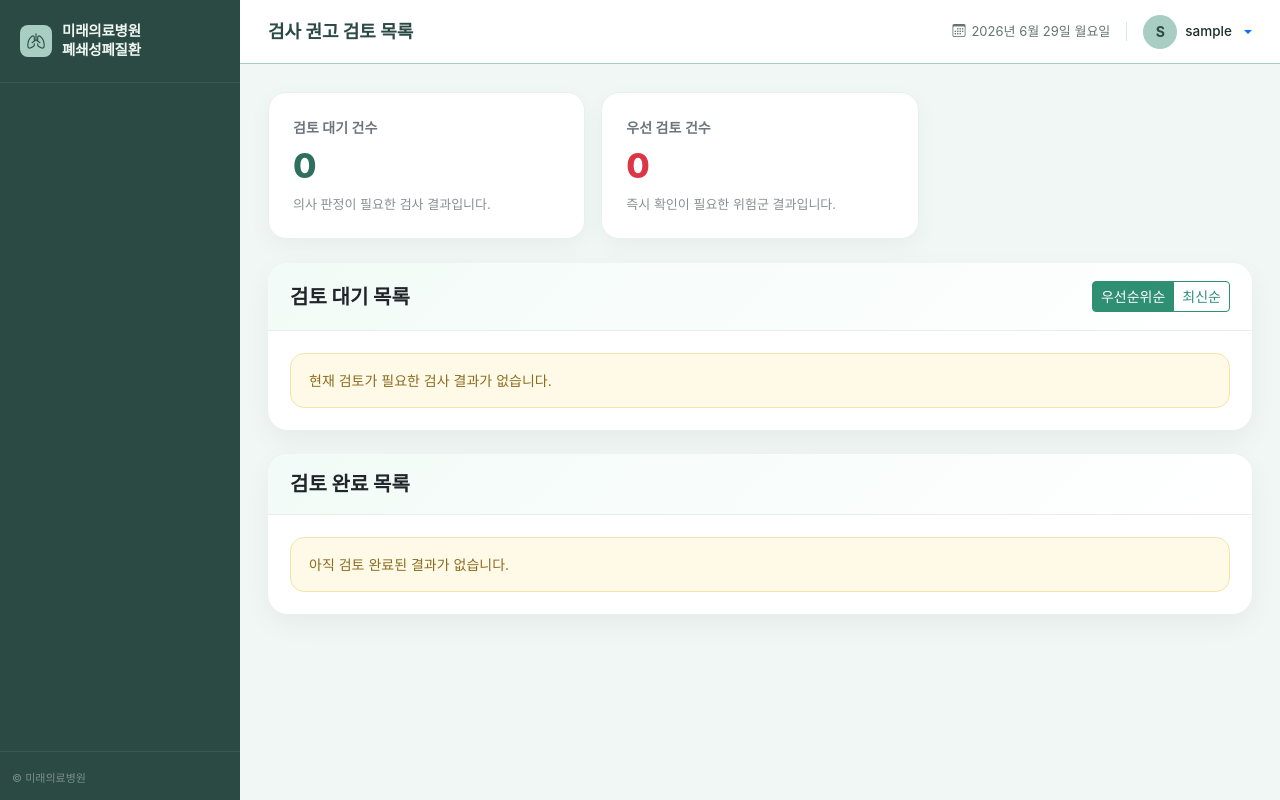
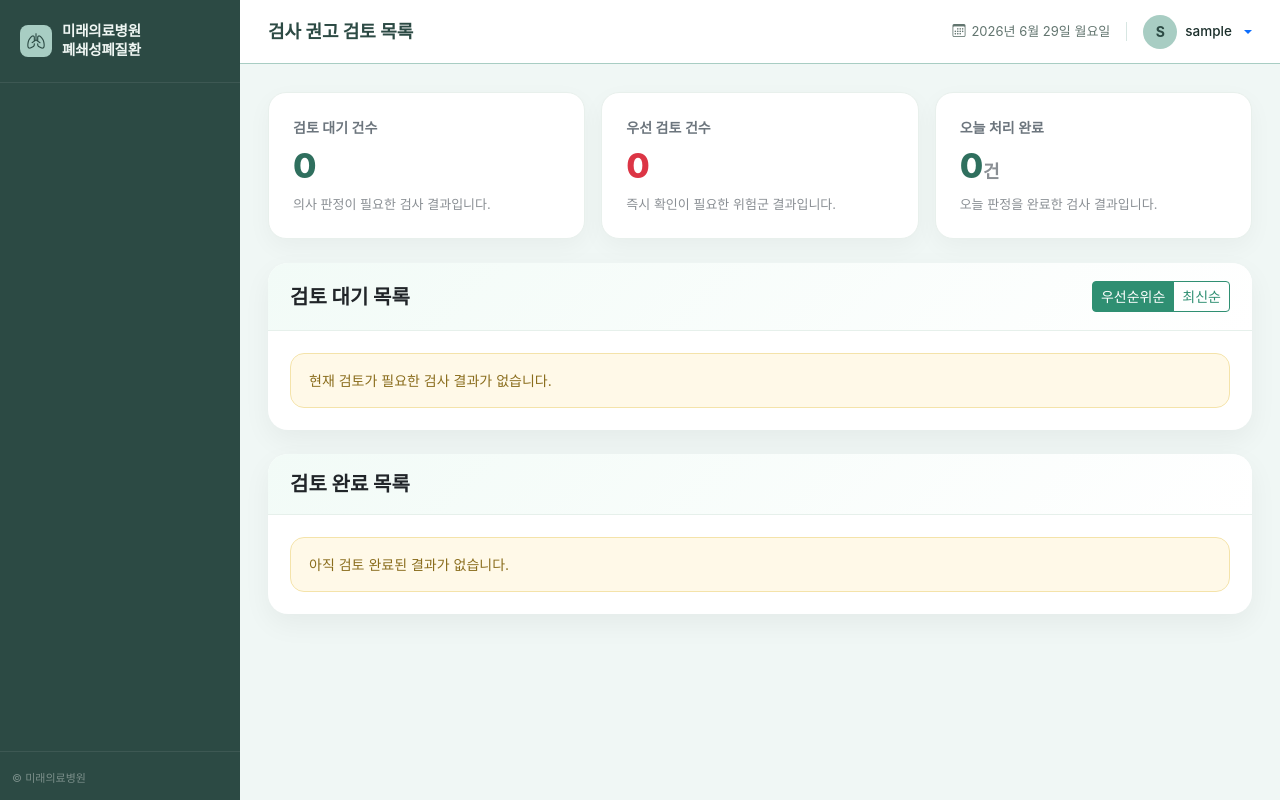
Before and after one commit to 0JustDoIT1/copd-prediction, a Django app: page /screening/doctor/dashboard/ in a window 1280 px wide. Run offline with Django 5.2, Linux system fonts and the light colour scheme; the visitor is signed in with stand-in values (Sample User, id 1); data that the repository does not hold is empty; parts of the project's set-up code (start-up, migrations or seed data) failed here and were passed over; some libraries are stand-ins or nearby versions; some web fonts are replaced.

Commit message:
260629_Edit_doctor_views(screening)

```diff
--- a/screening/templates/screening/doctor_dashboard.html
+++ b/screening/templates/screening/doctor_dashboard.html
@@ -173,6 +173,18 @@
         </div>
         <div class="stat-trend">
           즉시 확인이 필요한 위험군 결과입니다.
+        </div>
+      </div>
+    </div>
+
+    <div class="col-md-4">
+      <div class="stat-card">
+        <div class="stat-label">오늘 처리 완료</div>
+        <div class="stat-value">
+          {{ today_completed_count }}<span style="font-size:18px; font-weight:600; color:#8a8f94;">건</span>
+        </div>
+        <div class="stat-trend">
+          오늘 판정을 완료한 검사 결과입니다.
         </div>
       </div>
     </div>
--- a/screening/views.py
+++ b/screening/views.py
@@ -1,6 +1,7 @@
 from django.shortcuts import render, redirect, get_object_or_404
 from django.contrib.auth.decorators import login_required
 from django.core.paginator import Paginator
+from django.utils import timezone
 
 from .models import Questionnaire, PredictionResult
 from .forms import (
@@ -186,6 +187,12 @@ def doctor_dashboard(request):
         .order_by("-decision__decided_at")
     )
 
+    # 오늘(로컬 타임존 기준) 판정 완료된 건수 - decision__decided_at의 날짜 부분만 비교
+    today = timezone.localtime().date()
+    today_completed_count = completed_predictions.filter(
+        decision__decided_at__date=today
+    ).count()
+
     pending_paginator = Paginator(pending_predictions, 5)
     completed_paginator = Paginator(completed_predictions, 5)
 
@@ -206,6 +213,7 @@ def doctor_dashboard(request):
             "active_menu": "doctor_dashboard",
             "sort": sort,
             "priority_count": priority_count,
+            "today_completed_count": today_completed_count,
         }
     )
 
```
